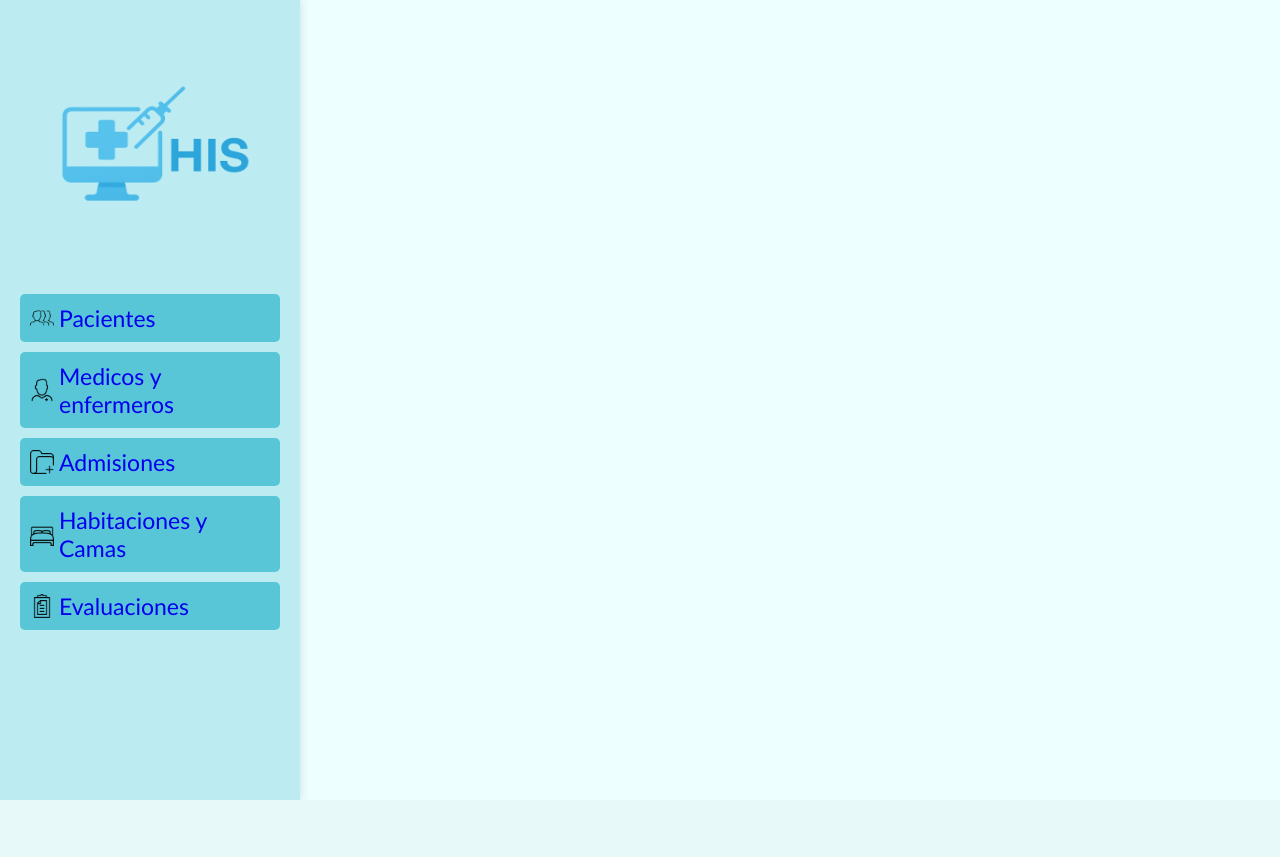
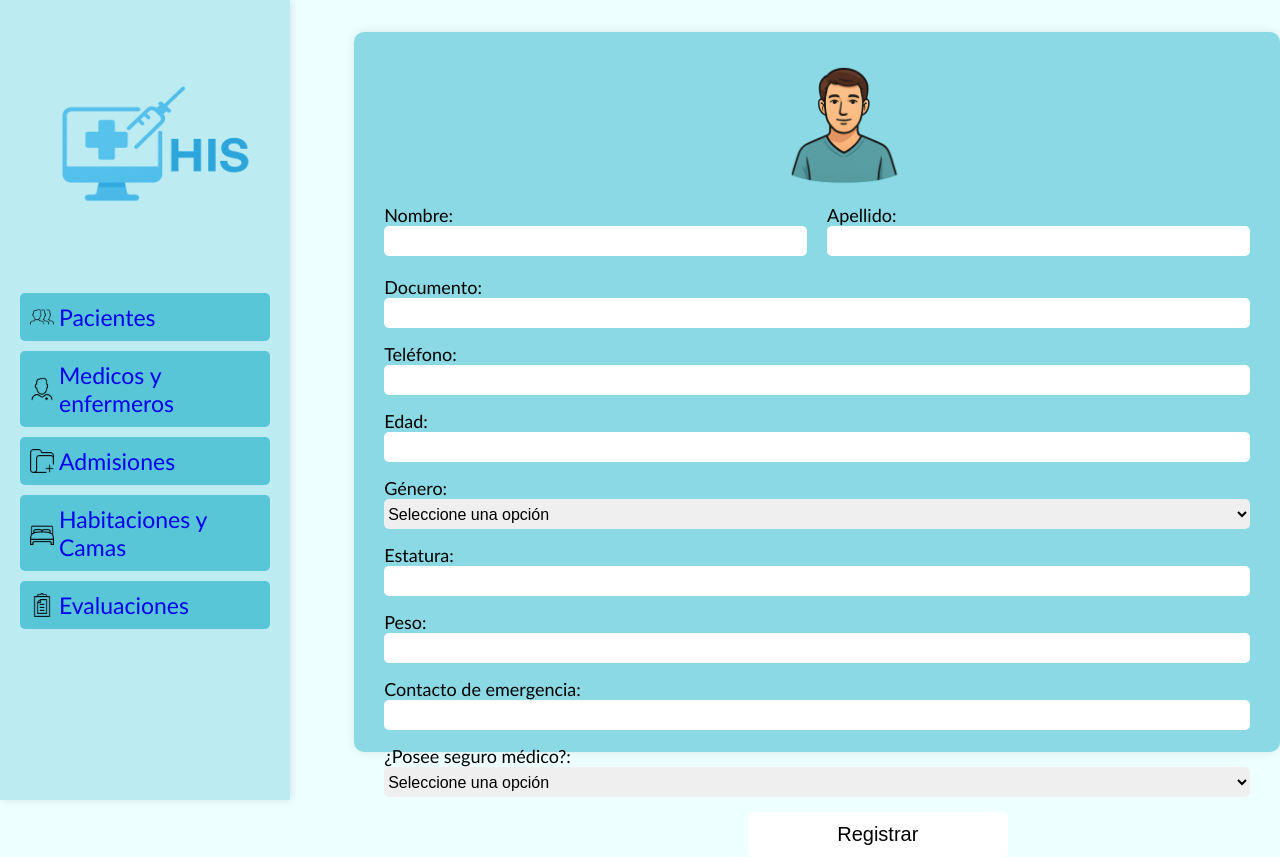
Before and after one commit to Tomas-Suarez/Integrador-web-II, a Node server app: page / in a window 1280 px wide. Before the commit the page ends 800 px from the top, so only its background shows below. Run offline with Node 20, Linux system fonts and the light colour scheme; some libraries are stand-ins or nearby versions.

Commit message:
Vista de registro paciente

```diff
--- a/myapp.js
+++ b/myapp.js
@@ -16,7 +16,7 @@
 app.use('/pacientes', pacienteRoutes);
 
 app.get('/', (req, res) => {
-    res.render('Principal');
+    res.render('Pacientes/RegistrarPaciente');
   });
 
 app.use(error404);
--- /dev/null
+++ b/public/css/RegistrarPaciente.css
@@ -0,0 +1,90 @@
+body {
+    background-color: #eaffff;
+    font-family: 'Gill Sans', 'Gill Sans MT', Calibri, 'Trebuchet MS', sans-serif;
+  }
+
+  .separador {
+    display: flex;
+    height: 100vh;
+  }
+
+  .container {
+    margin-left: 5%;
+    width: 75%;
+    height: 90%;
+    margin-top: 2.5%;
+    background-color: #8bd9e4;
+    border-radius: 10px;
+    padding: 30px;
+    box-shadow: 0 0 10px rgba(0, 0, 0, 0.1);
+  }
+
+  .container img {
+    display: block;
+    width: 125px;
+    height: 125px;
+    margin-left: 46%;
+    margin-bottom: 2%;
+  }
+
+  .formulario {
+    font-size: 18px;
+  }
+
+  .nombre-apellido {
+    display: flex;
+    justify-content: space-between;
+    gap: 20px;
+    margin-bottom: 20px;
+  }
+
+  .nombre-apellido div {
+    flex: 1;
+    display: flex;
+    flex-direction: column;
+  }
+
+  .nombre-apellido input {
+    height: 30px;
+    padding: 5px 10px;
+    font-size: 16px;
+    border-radius: 5px;
+    border: none;
+  }
+
+  .ordenamiento {
+    display: flex;
+    flex-direction: column;
+    gap: 15px;
+  }
+
+  .ordenamiento div {
+    display: flex;
+    flex-direction: column;
+  }
+
+  .ordenamiento input,
+  .ordenamiento select {
+    height: 30px;
+    font-size: 16px;
+    border-radius: 5px;
+    border: none;
+  }
+
+  .container button {
+    height: 45px;
+    width: 260px;
+    font-size: 20px;
+    margin-left: 42%;
+    display: block;
+    background-color: white;
+    color: black;
+    border: none;
+    border-radius: 5px;
+    cursor: pointer;
+    transition: background-color 0.3s;
+  }
+
+  .container button:hover {
+    background-color: #d6f5f9;
+  }
--- /dev/null
+++ b/views/Pacientes/RegistrarPaciente.pug
@@ -0,0 +1,55 @@
+doctype html
+html(lang="es")
+  head
+    meta(charset="UTF-8")
+    meta(name="viewport", content="width=device-width, initial-scale=1.0")
+    title Document
+    link(rel="stylesheet", href="/css/RegistrarPaciente.css")
+  body
+    .separador
+      include ../includes/nav.pug
+      +nav()
+      .container
+        img(src="/img/icon-pacienteForm.png", alt="icon-form")
+        form(action="/registro", method="POST", class="formulario")
+          .nombre-apellido
+            div
+              label(for="fnombre") Nombre:
+              input(type="text", name="fnombre", id="fnombre", required)
+            div
+              label(for="fapellido") Apellido:
+              input(type="text", name="fapellido", id="fapellido", required)
+          .ordenamiento
+            div
+              label(for="fdocumento") Documento:
+              input(type="text", name="fdocumento", id="fdocumento", required)
+            div
+              label(for="ftelefono") Teléfono:
+              input(type="text", name="ftelefono", id="ftelefono", required)
+            div
+              label(for="fedad") Edad:
+              input(type="text", name="fedad", id="fedad", required)
+            div
+              label(for="fgenero") Género:
+              select(name="fgenero", id="fgenero")
+                option(value="" disabled selected) Seleccione una opción
+                option(value="masculino") Masculino
+                option(value="femenino") Femenino
+                option(value="otro") Otro
+            div
+              label(for="festatura") Estatura:
+              input(type="text", name="festatura", id="festatura", required)
+            div
+              label(for="fpeso") Peso:
+              input(type="text", name="fpeso", id="fpeso", required)
+            div
+              label(for="fcontacto") Contacto de emergencia:
+              input(type="text", name="fcontacto", id="fcontacto", required)
+            div
+              label(for="fseguro") ¿Posee seguro médico?:
+              select(name="fseguro", id="fseguro", required)
+                option(value="" disabled selected) Seleccione una opción
+                option(value="si") Sí posee
+                option(value="no") No posee
+            div
+              button(type="submit") Registrar
--- a/views/Principal.pug
+++ b/views/Principal.pug
@@ -4,6 +4,9 @@
         meta(charset="UTF-8")
         meta(name="viewport", content="width=device-width, initial-scale=1.0")
         title HIS
+        link(rel="stylesheet", href="/css/principal.css")
     body
-        include includes/nav.pug
-        +nav()
+        div.separador
+            include includes/nav.pug
+            +nav()
+            img.img-principal(src="/img/image-principal.png", alt="principal")
```
Also changed, not shown: public/css/principal.css (added, +12 -0 lines), views/inicio.pug (deleted, +0 -7 lines), public/img/icon-pacienteForm.png (added), public/img/image-principal.png (added), public/img/paciente_sin_fondo.png (added), public/js/DataTablePaciente.js (added), service/HistorialMedicoService.js (added), views/Pacientes/VerHistorialMedico.pug (added), views/includes/nav.pug (line endings or trailing spaces).
